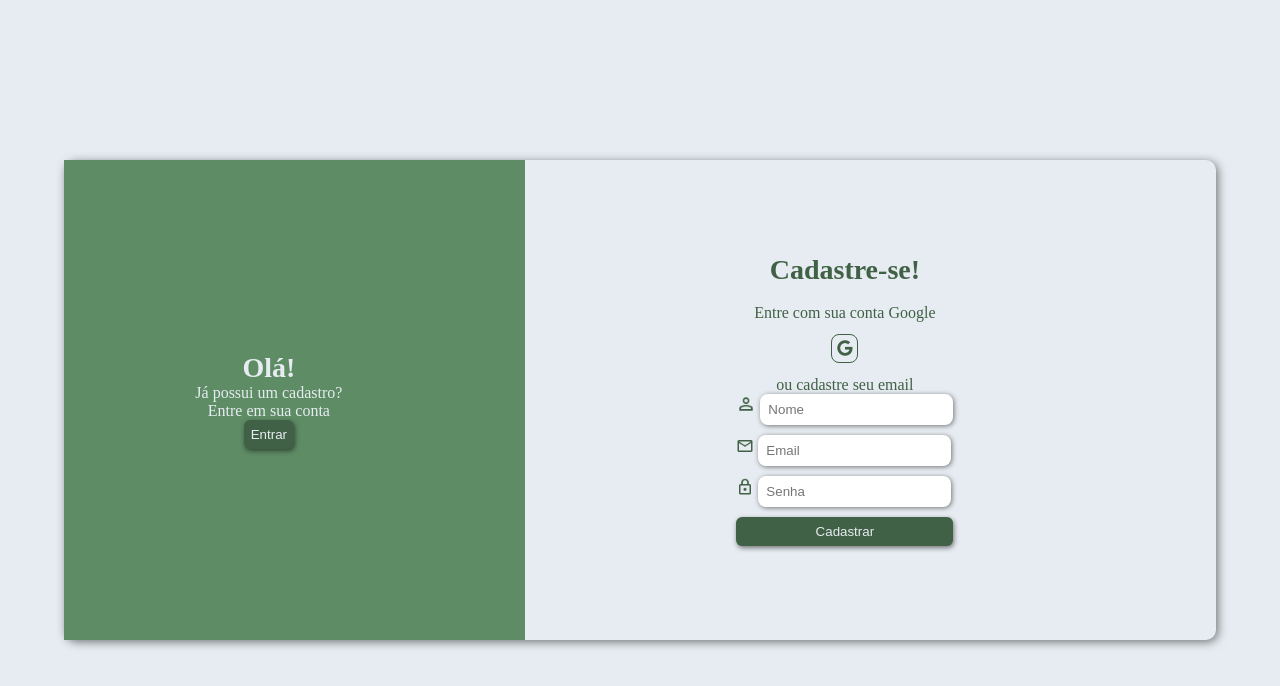
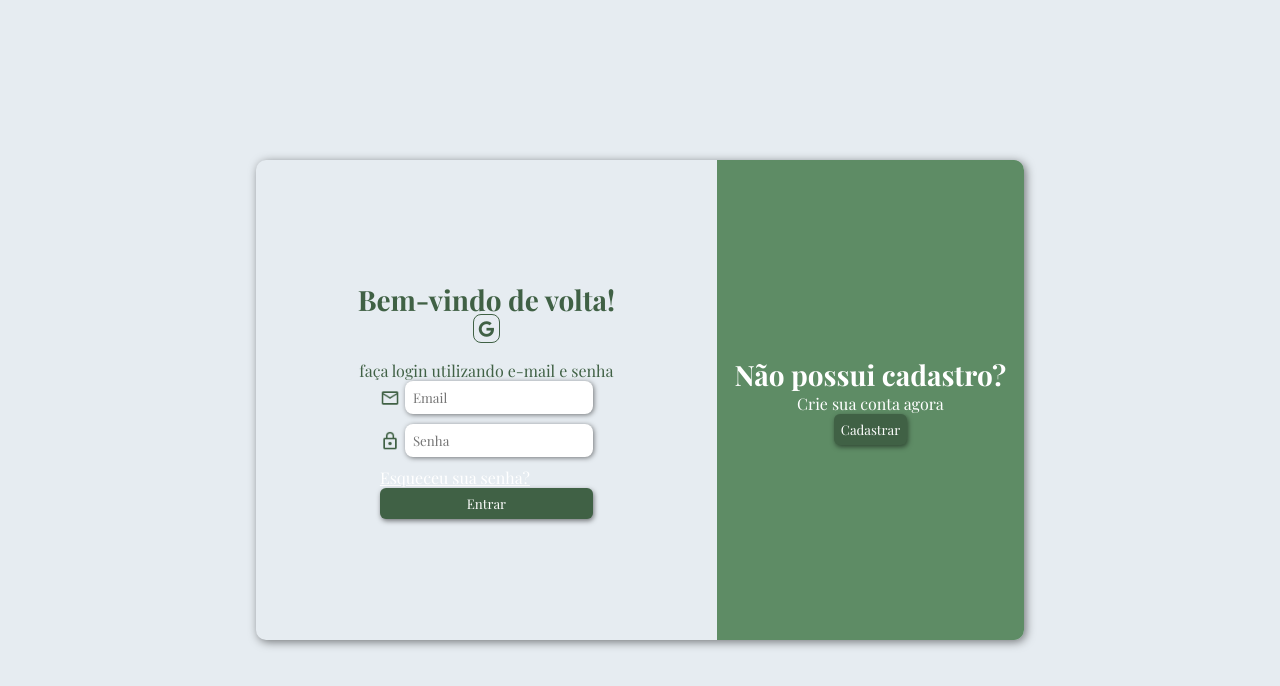
Before and after one commit to aminacouto/controle-de-gastos, a plain HTML site: page index.html in a window 1280 px wide. Both pictures are taken after a click on the button "Entrar". Drawn offline with nearby package versions, Linux system fonts and the light colour scheme; a web font is replaced by a local one.

Commit message:
ajustes de posições, várias coisas
falta transições

```diff
--- a/estilo/estilologin.css
+++ b/estilo/estilologin.css
@@ -1,6 +1,9 @@
 @charset "UTF-8";
+
+@import url('https://fonts.googleapis.com/css2?family=Playfair+Display:ital,wght@0,400..900;1,400..900&display=swap');
+
 :root{
-    --corbege: #e6ecf1;
+    --corfundo: #e6ecf1;
     --cormarromclaro: rgb(119, 119, 119);
     --cormarromescuro: #9D7B6F;
     --corvermelho: #8C463F;
@@ -11,20 +14,24 @@
     margin: 0;
     padding: 0;
     box-sizing: border-box;
-    color: var(--corbege);
+    color: white;
+    font-family: "Playfair Display", serif;
 }
 
 body{
-    background-color: var(--corbege);
+    background-color: var(--corfundo);
 }
-ul{
+ul{ /*link para cadastrar com conta google*/
     list-style-type: none;
 }
-a{
+.google{ /*link para cadastrar com conta google*/
     text-decoration: none;
     border: 1px solid #406145;
-    padding: 5px;
+    padding: 3px 5px;
     border-radius: 8px;
+}
+a:hover{
+    opacity: 0.8;
 }
 .container{/*container principal*/
     display: flex;
@@ -33,12 +40,11 @@ a{
     height: 100vh;
 }
 .box {
-    display: flex;
     justify-content: space-between;
     align-items: center;
     position: relative;
     border-radius: 10px;
-    width: 90vw;
+    width: 100vw;
     height: 60vh;
     box-shadow: 2px 2px 10px rgba(0, 0, 0, 0.5);
 }
@@ -48,27 +54,45 @@ a{
     background-color: #5E8C65;
     width: 40%;
     height: 100%;
+    border-radius: 10px 0 0 10px;
+
+    left: 0;
 }
 .primeiro-box {/*box cadastrar*/
     display: flex;
 }
 .coluna-um{/*para ir para o login*/
-    flex: 1 0 auto;
+    width: 40%;
     text-align: center;
     z-index: 10;
 }
 .coluna-dois{ /*para realizar o cadastro*/
     display: flex;
-    flex: 2 0 auto;
+    width: 60%;
     flex-direction: column;
     align-items: center;
 
 }
+.primeiro-box .coluna-dois{
+    z-index: 11;
+}
 
 .segundo-box{ /*para realizar o login*/
     position: absolute;
-    display: none;
+    display: flex;
 }
+
+.segundo-box .coluna-um {
+    order: 2;
+    z-index: -1;
+}
+.segundo-box .coluna-dois {
+    order: 1;
+    z-index: -1;
+
+
+}
+
 
 /*TEXTOS*/
 .titulo{
@@ -88,16 +112,17 @@ form {
     flex-direction: column;
 }
 
-img{
-    justify-content: center;
+.img-input{
+    display: flex;
+    align-items: center;
+    margin-bottom: 10px;
+    gap: 5px;
 }
 input{
     border: none;
     border-radius: 8px;
-    margin-bottom: 10px;
     padding: 8px;
     box-shadow: 1px 1px 5px rgba(0, 0, 0, 0.5);
-
 }
 button{
     padding: 7px;
@@ -111,3 +136,78 @@ button:hover{
     cursor: pointer;
     opacity: 0.8;
 }
+
+.entrar-js .primeiro-box {
+    display: none;
+}
+.cadastrar-js .segundo-box{
+    display: none;
+}
+.entrar-js .primeiro-box .coluna-um {
+    z-index: -1;
+}
+.entrar-js .primeiro-box .coluna-dois {
+    z-index: -1;
+}
+.entrar-js .segundo-box .coluna-dois {
+    z-index: 11;
+
+}
+
+.entrar-js .segundo-box .coluna-um {
+    z-index: 12;
+}
+
+.entrar-js .box::before {
+    left: 60%;
+    border-radius: 0 10px 10px 0;
+    animation: slidein 1.3s;
+
+    z-index: 12;
+}
+
+.cadastrar-js .box::before {
+    animation: slideout 1.3s;
+
+    z-index: 12;
+}
+
+.cadastrar-js .segundo-box .coluna-um,
+.cadastrar-js .segundo-box .coluna-dois {
+    z-index: -1;
+
+}
+.cadastrar-js .primeiro-box .coluna-dois {
+    z-index: 11;
+
+}
+.cadastrar-js .primeiro-box .coluna-um {
+    z-index: 13;
+}
+
+/* DESLOCAMENTO CONTEÚDO ATRÁS DO BOX:BEFORE*/
+.entrar-js .primeiro-box .coluna-dois {
+    z-index: -1;
+    position: relative;
+    animation: deslocamentoEsq 1.3s;
+}
+
+.cadastrar-js .segundo-box .coluna-dois {
+    position: relative;
+    z-index: -1;
+    animation: deslocamentoDir 1.3s;
+}
+
+/*Responsividade*/
+
+@media screen  and (min-width: 768px) and (max-width: 992px) {
+    .box{
+        width: 80vw;
+    }
+}
+
+@media screen  and (min-width: 992px) {
+    .box{
+        width: 60vw;
+    }
+}
--- a/index.html
+++ b/index.html
@@ -7,14 +7,14 @@
     <link rel="stylesheet" href="https://fonts.googleapis.com/css2?family=Material+Symbols+Outlined:opsz,wght,FILL,GRAD@24,400,0,0" />
     <title>Login</title>
 </head>
-<body>
+<body class="cadastrar-js">
     <div class="container"><!--Container principal-->
         <div class="box primeiro-box">
             <div class="coluna-um">
                 <h2 class="titulo ola">Olá!</h2>
                 <p>Já possui um cadastro?</p>
-                <p>Entre em sua conta</p>
-                <button class="botao">Entrar</button>
+                <p>Entre em sua conta</p> <br>
+                <button id="btnEntrar" class="botao">Entrar</button>
             </div>
 
             <div class="coluna-dois">
@@ -23,7 +23,7 @@
                 <div class="social-midia">
                     <ul>
                         <li>
-                            <a href="#"><i class="fa-brands fa-google" style="color:#406145;"></i></a>
+                            <a class="google" href="#"><i class="fa-brands fa-google" style="color:#406145;"></i></a>
                         </li>
                     </ul> <br>
                 </div>
@@ -35,12 +35,12 @@
                         <input type="text" placeholder="Nome">
                     </div>
                     <div class="img-input">
-                        <img src="imagens/mail.png" alt="email" style="width: 18px;">
+                        <img src="imagens/mail.png" alt="email" style="width: 20px;">
                         <input type="email" placeholder="Email">
                     </div>
 
                     <div class="img-input">
-                        <img src="imagens/lock.png" alt="lock" style="width: 18px;">
+                        <img src="imagens/lock.png" alt="lock" style="width: 20px;">
                         <input type="password" placeholder="Senha" autocomplete="new-password">
                     </div>
 
@@ -51,29 +51,40 @@
 
         <div class="box segundo-box">
             <div class="coluna-um">
-                <h2 class="titulo">Não possui cadastro?</h2>
-                <p class="paragrafo">Crie sua conta agora</p>
-                <button class="botao">Cadastrar</button>
+                <h2 class="titulo ola">Não possui cadastro?</h2>
+                <p>Crie sua conta agora</p>
+                <button id="btnCadastrar" class="botao">Cadastrar</button>
             </div>
 
             <div class="coluna-dois">
-                <h2 class="titulo">Bem-vindo de volta!</h2>
+                <h2 class="titulo cadastrar">Bem-vindo de volta!</h2>
                 <div class="social-midia">
                     <ul>
-                        <li><a href="#">Google</a></li>
-                    </ul>
+                        <li>
+                            <a class="google" href="#"><i class="fa-brands fa-google" style="color:#406145;"></i></a>
+                        </li>
+                    </ul> <br>
                 </div>
                 <p class="paragrafo">faça login utilizando e-mail e senha</p>
 
                 <form action="" class="formulario">
-                    <input type="email" placeholder="Email">
-                    <input type="password" placeholder="Senha" autocomplete= 'new-password'>
-                    <a href="3">Esqueceu sua senha?</a>
+                    <div class="img-input">
+                        <img src="imagens/mail.png" alt="email" style="width: 20px;">
+                        <input type="email" placeholder="Email">
+                    </div>
+
+                    <div class="img-input">
+                        <img src="imagens/lock.png" alt="lock" style="width: 20px;">
+                        <input type="password" placeholder="Senha" autocomplete="new-password">
+                    </div>
+                    <a href="#">Esqueceu sua senha?</a>
                     <button class="botao">Entrar</button>
                 </form>
             </div>
         </div>
     </div>
+
+    <script src="js/script.js"></script>
     <script src="https://kit.fontawesome.com/aaea750203.js" crossorigin="anonymous"></script>
 </body>
 </html>
--- /dev/null
+++ b/js/script.js
@@ -0,0 +1,14 @@
+//ANIMAÇÃO TELA DE LOGIN
+
+const btnEntrar = document.querySelector("#btnEntrar");
+const btnCadastar = document.querySelector("#btnCadastrar");
+
+const body = document.querySelector('body');
+
+btnEntrar.addEventListener ("click", function(){
+    body.className = "entrar-js";
+});
+
+btnCadastar.addEventListener ("click", function (){
+    body.className = "cadastrar-js";
+})
```
